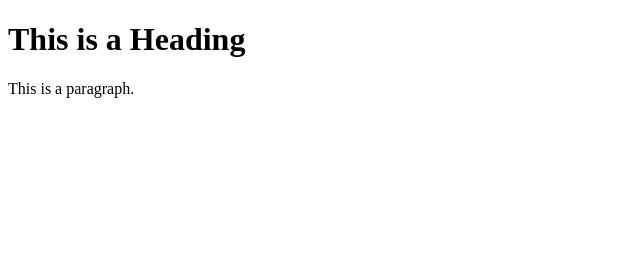
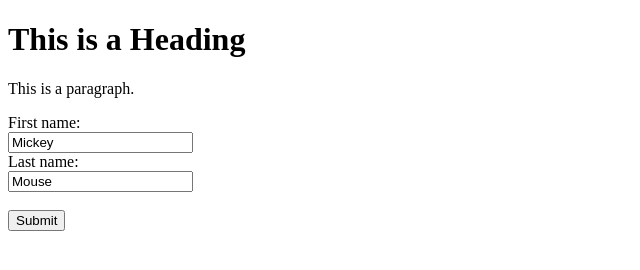
Before and after one commit to Ayesha456/Web-Tech, a plain HTML site: page index.html in a window 1280 px wide. Shown: the whole page, without its empty margins (0-640 px from the left). Drawn offline with Linux system fonts and the light colour scheme.

Commit message:
form added

```diff
--- a/index.html
+++ b/index.html
@@ -7,6 +7,15 @@
 
 <h1>This is a Heading</h1>
 <p>This is a paragraph.</p>
+  <form action="/action_page.php">
+  First name:<br>
+  <input type="text" name="firstname" value="Mickey">
+  <br>
+  Last name:<br>
+  <input type="text" name="lastname" value="Mouse">
+  <br><br>
+  <input type="submit" value="Submit">
+</form>
 
 </body>
 </html>
```
